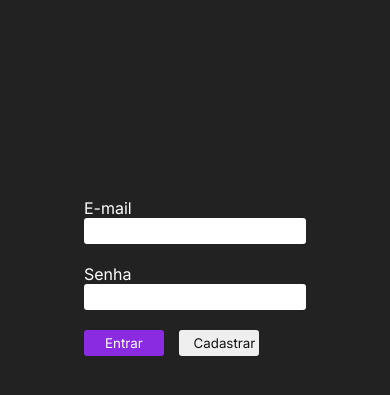
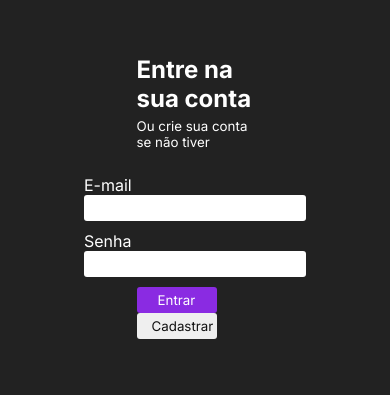
Before and after one commit to srodrigo28/html-modal, a plain HTML site: page index.html in a window 390 px wide. Shown: the part 145-540 px from the top of the page. Drawn offline with nearby package versions, Linux system fonts and the light colour scheme.

Commit message:
Fiz animações

```diff
--- a/assets/style-modal.css
+++ b/assets/style-modal.css
@@ -14,7 +14,7 @@ html {
     width: 100vw;
     background-color: #222;
     display: flex;
-    flex-direction: column;
+    flex-direction: row;
     align-items: center;
     justify-content: center;
 }
@@ -29,6 +29,50 @@ button {
 button{
     margin-right: 10px;
     width: 80px;
+}
+
+@keyframes appear {
+    from {
+        opacity: 0;
+        translate: -100vw 0;
+    }
+
+    to {
+        opacity: 1;
+        translate: 0 0;
+    }
+}
+
+@keyframes appearForm {
+    from {
+        opacity: 0;
+    }
+
+    to {
+        opacity: 1;
+    }
+}
+
+img{
+    width: 80%;
+    height: 100vh;
+    animation: appear 1s ease-in-out;
+}
+.form-login{
+    width: 30%;
+    height: 100vh;
+
+    display: flex;
+    align-items: center;
+    flex-direction: column;
+
+    padding-top: 200px;
+
+    animation: appearForm 5s ease-in-out;
+}
+.form-login input{
+    margin-bottom: 10px;
+    transition: .7s;
 }
 
 /** GRAFICO */
@@ -77,6 +121,25 @@ button{
     .ctx-graficos-itens:last-child{
         height: 90%;
         width: 90%;
+    }
+}
+
+@media screen and (max-width: 1085px){
+    img{
+        display: none;
+    }
+
+    .form-login {
+        width: 30%;
+        height: 100vh;
+
+        display: flex;
+        align-items: center;
+        flex-direction: column;
+
+        padding-top: 200px;
+
+        animation: appearForm 5s ease-in-out;
     }
 }
 
@@ -130,8 +193,6 @@ button{
         padding-bottom: 30px;
     }
 }
-
-
 /** button:nth-last-child(){} */
 #btn-cad{
     background-color: #141;
@@ -143,13 +204,13 @@ button{
     color: #FFF;
     cursor: pointer;
 }
-
 /** -- MODAL PAINEL --
 *
 */
 #modal-1::backdrop{
     width: 100%;
     height: 100%;
+    background-color: #000;
 }
 #modal-1{
     top: 0%;
@@ -206,7 +267,8 @@ button{
     box-sizing: border-box;
 }
 #modal-2::backdrop{
-    /* background-color: #fff; */
+    width: 100%;
+    height: 100%;
     background-color: #000;
 }
 #modal-2{
--- a/index.html
+++ b/index.html
@@ -10,23 +10,25 @@
     <title>Login</title>
 </head>
 <body>
-    <form>
-        <label for="email">E-mail</label> <br>
-        <input type="email" id="email" > <br><br>
+    <img src="https://southgaterealtyllc.com/wp-content/uploads/2017/12/shutterstock_735875389.jpg" alt="">
+    <form class="form-login">
+        <h2 style="margin-bottom: 5px;">Entre na sua conta</h2>
+        <small style="margin-bottom: 25px;">Ou crie sua conta se não tiver</small>
 
-        <label for="password">Senha</label> <br>
-        <input type="password" id="password" > <br><br>
+        <div class="a">
+            <label for="email">E-mail</label> <br>
+            <input type="email" id="email" >
+        </div>
 
-        <button
-            id="btn-entrar"
-            class="open-modal"
-            data-modal="modal-1"
-        >Entrar</button>
-        <button
-            id="btn-cadastra2"
-            class="open-modal"
-            data-modal="modal-2"
-        >Cadastrar</button>
+        <div class="a">
+            <label for="password">Senha</label> <br>
+            <input type="password" id="password" >
+        </div>
+
+        <div class="btn-group">
+            <button id="btn-entrar" class="open-modal" data-modal="modal-1" >Entrar</button>
+            <button id="btn-cadastra2" class="open-modal" data-modal="modal-2" >Cadastrar</button>
+        </div>
     </form>
 
     <dialog id="modal-1"> <!-- Modal Painel-->
@@ -35,8 +37,7 @@
             <button class="close-modal" data-modal="modal-1">X</button>
         </header>
         <main>
-            <h1>teste</h1>
-
+            <h1>Gráfico</h1>
             <div class="ctx-graficos">
                 <div class="ctx-graficos-itens">
                     <h2>Janeiro a Junho</h2>
@@ -48,7 +49,6 @@
                     <canvas id="grafico2" class="grafico" height="200"></canvas>
                 </div>
             </div>
-
         </main>
     </dialog>
 
```
